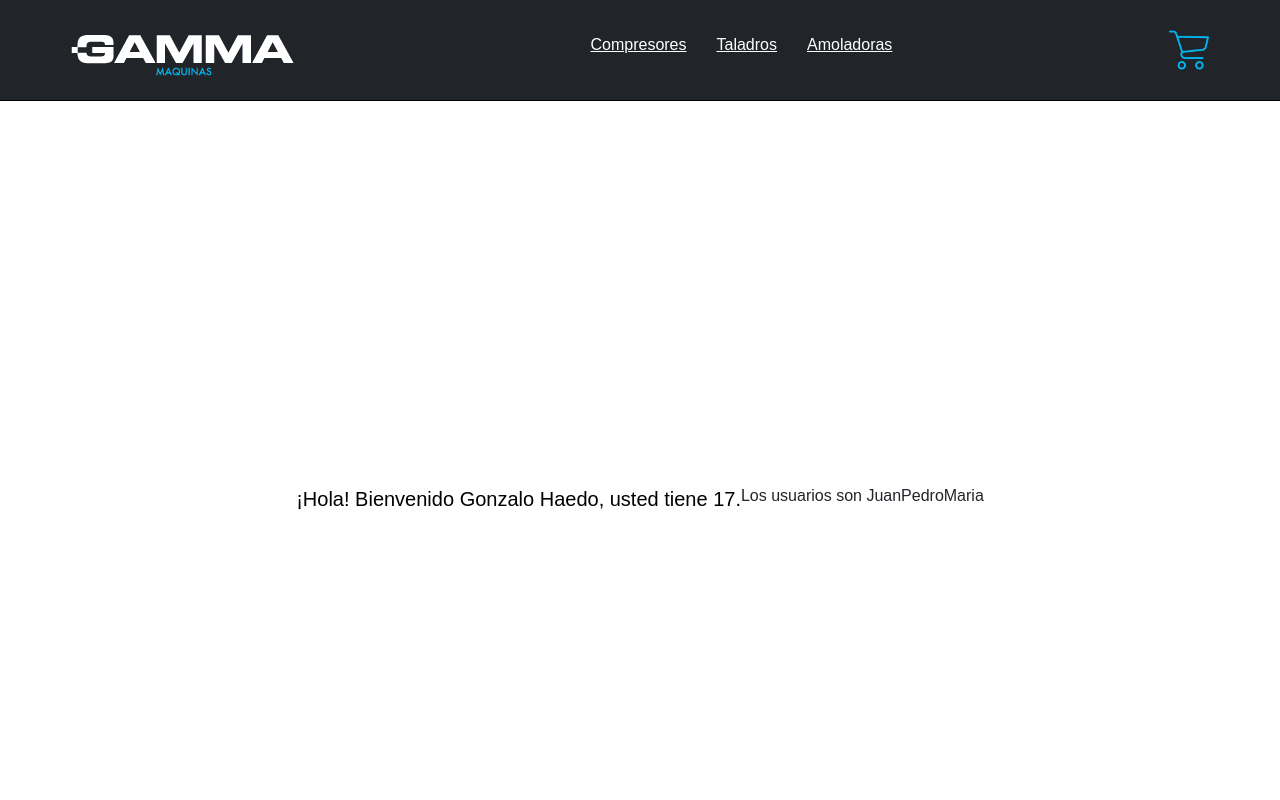
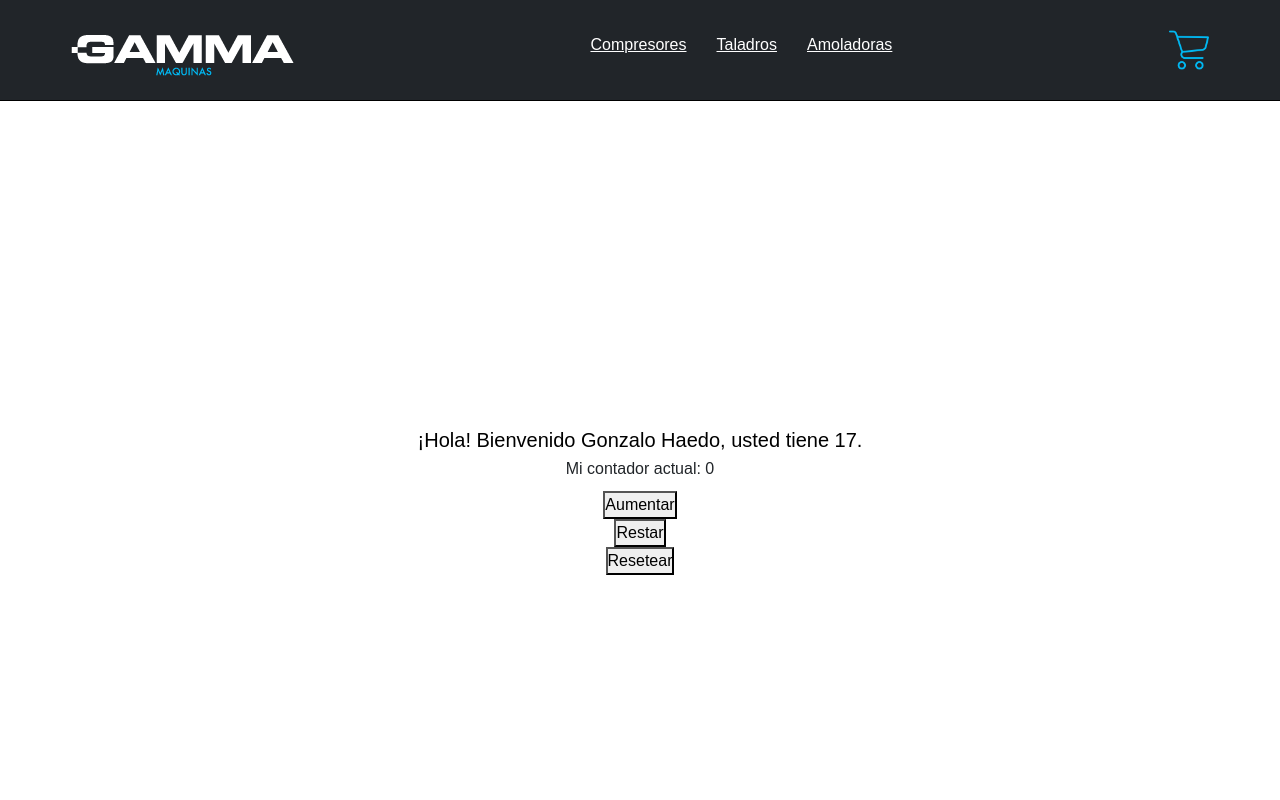
Before and after one commit to gonzalohaedo/appReactJS, a React (Create React App) app: page / in a window 1280 px wide. Shown: the top 800 px of the page. Built offline with nearby package versions, Linux system fonts and the light colour scheme.

Commit message:
Actualizaciones post clase 5

```diff
--- a/public/index.html
+++ b/public/index.html
@@ -2,7 +2,7 @@
 <html lang="en">
   <head>
     <meta charset="utf-8" />
-    <link rel="icon" href="%PUBLIC_URL%/favicon.ico" />
+    <link rel="icon" href="%PUBLIC_URL%/faviconGamma.png" />
     <meta name="viewport" content="width=device-width, initial-scale=1" />
     <meta name="theme-color" content="#000000" />
     <meta
@@ -24,7 +24,7 @@
       work correctly both with client-side routing and a non-root public URL.
       Learn how to configure a non-root public URL by running `npm run build`.
     -->
-    <title>React App</title>
+    <title>Gamma Maquinas</title>
     <link
       href="https://cdn.jsdelivr.net/npm/bootstrap@5.1.3/dist/css/bootstrap.min.css"
       rel="stylesheet"
--- a/src/Main.js
+++ b/src/Main.js
@@ -1,3 +1,42 @@
+//IMPORTAR UN HOOK
+import { useState } from "react";
+
+function Main(props) {
+  //let contador = 0;
+
+  //contador y setContador es un ej, le puedo poner cualquier nombre.
+  const [contador, setContador] = useState(0);
+
+  const handleClick = () => {
+    setContador(contador + 1);
+  };
+
+  const restar = () => {
+    setContador(contador - 1);
+  };
+
+  const resetear = () => {
+    setContador(0);
+  };
+
+  return (
+    <div className="cajaPrueba">
+      <h2>
+        ¡Hola! Bienvenido {props.nombre} {props.apellido}, usted tiene{" "}
+        {props.edad}.
+      </h2>
+      <p>Mi contador actual: {contador}</p>
+      <button onClick={handleClick}>Aumentar</button>
+      <button onClick={restar}>Restar</button>
+      <button onClick={resetear}>Resetear</button>
+    </div>
+  );
+}
+
+export default Main;
+
+// CODIGO QUE VOY SACANDO PERO QUE GUARDO COMO EJEMPLO
+/*
 function Main(props) {
   console.log(props.nombre);
   return (
@@ -10,5 +49,4 @@ function Main(props) {
     </div>
   );
 }
-
-export default Main;
+*/
--- a/src/styles.scss
+++ b/src/styles.scss
@@ -75,6 +75,7 @@ h2 {
   display: flex;
   justify-content: center;
   align-items: center;
+  flex-direction: column;
 }
 
 .cajaGreeting {
```
Also changed, not shown: public/faviconGamma.png (added).
